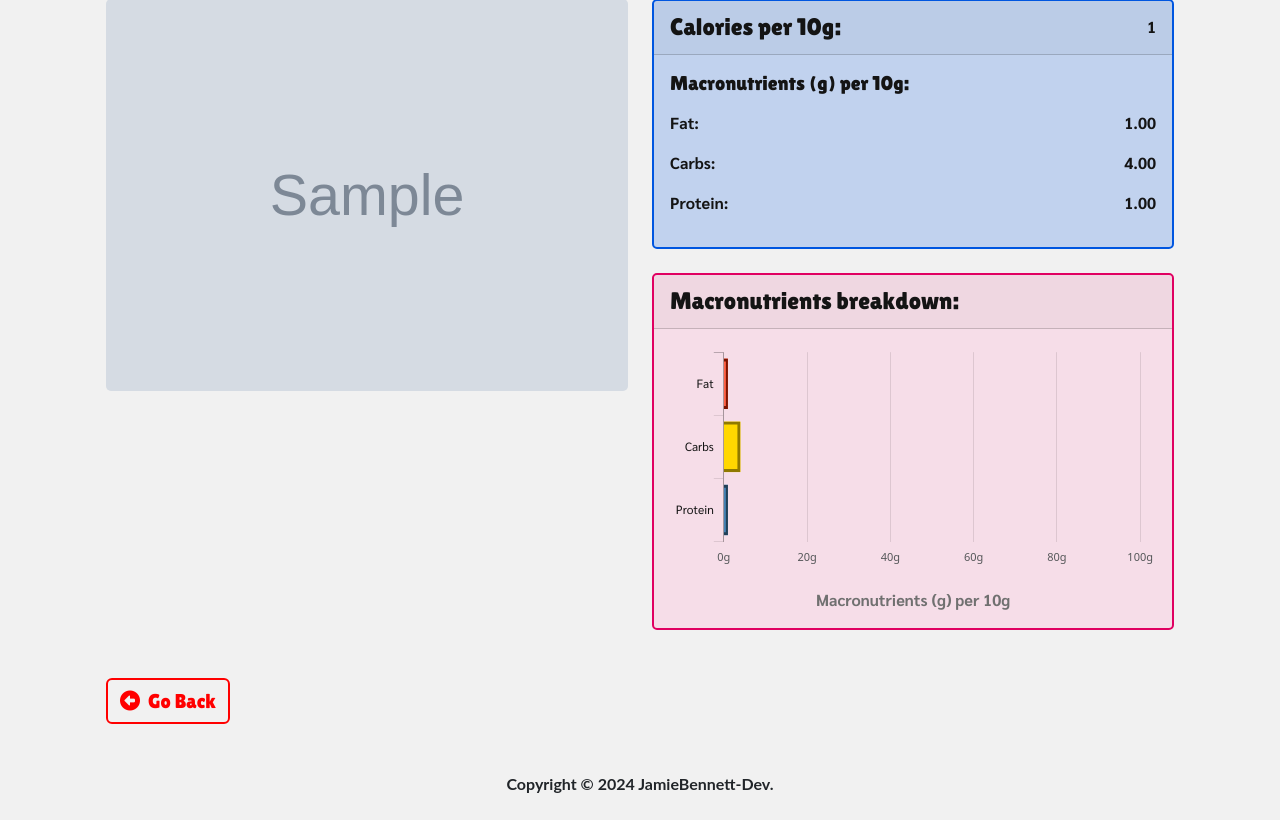
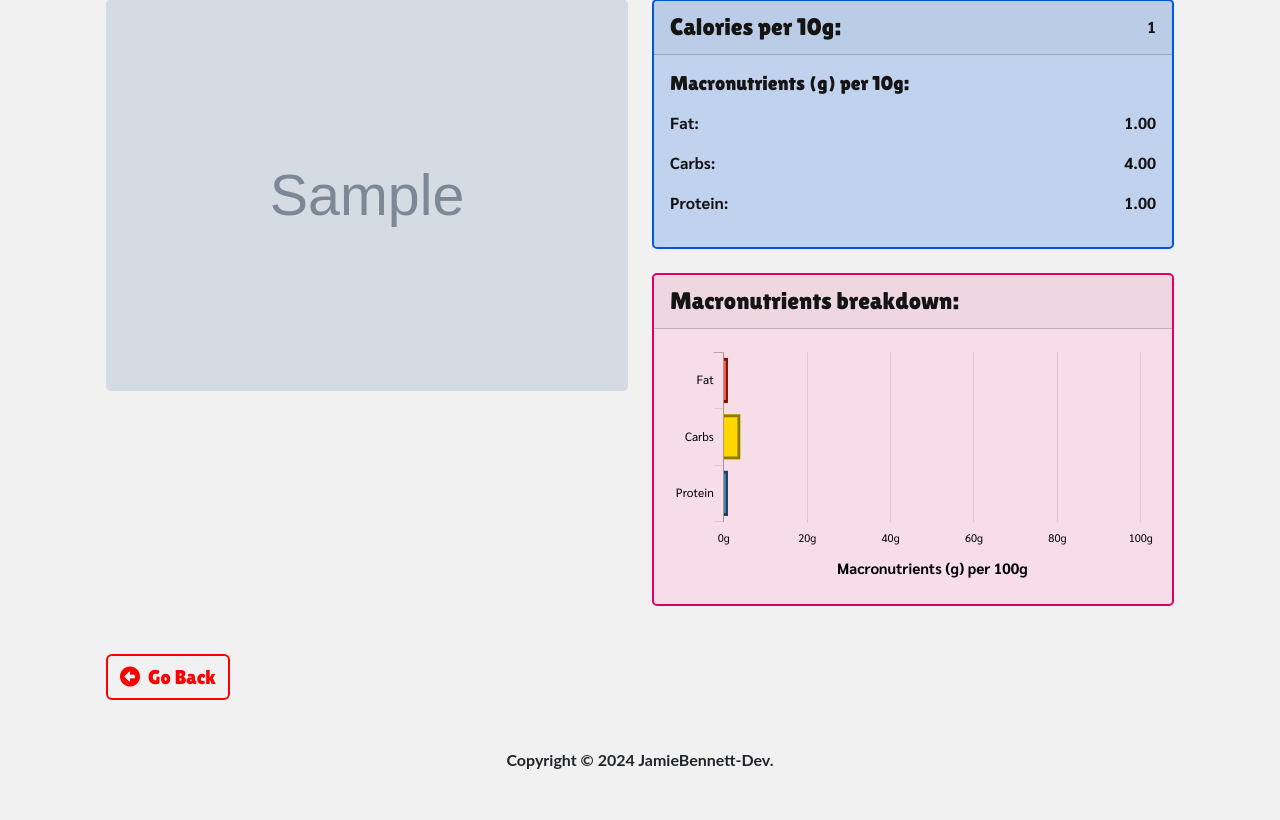
Before and after one commit to JamieBennett-Dev/Calorie-Tracker, a Django app: page /food/1 in a window 1280 px wide. Shown: the part 223-1043 px from the top of the page. After the commit the page ends 992 px from the top, so only its background shows below. Run offline with Django 5.2, Linux system fonts and the light colour scheme; a user stored in the database is signed in; tables that the repository leaves empty hold one stand-in row (values such as "Sample post"); grey boxes marked "Sample" are stand-in pictures; some libraries are stand-ins or nearby versions.

Commit message:
tweaks to foodDetails.js

```diff
--- a/foodtracker/templates/food.html
+++ b/foodtracker/templates/food.html
@@ -71,7 +71,6 @@
                     <div class="card-body justify-content-center">
                         <div class="chart-bar">
                             <canvas id="myBarChart"></canvas>
-                            <p class="mb-0 d-flex justify-content-center" id="chart-subtitle">Macronutrients (g) per {{ food.quantity|floatformat:0 }}g</p>
                         </div>
                     </div>
                 </div>
--- a/foodtracker/templates/food_log_delete.html
+++ b/foodtracker/templates/food_log_delete.html
@@ -11,10 +11,10 @@
             <div class="row justify-content-center">
                 <div class="col-12">
                     <div class="card mb-3" id="food-log-card">
-                        <div class='card-body'>
+                        <div class="card-body">
 
-                            <div class='form-group'>
-                                <form method='POST' class="d-flex justify-content-center align-items-center fs-5">
+                            <div class="form-group">
+                                <form method="POST" class="d-flex justify-content-center align-items-center fs-5">
                                     {% csrf_token %}
 
                                     Are you sure you want to delete this food item?
--- a/static/js/foodDetails.js
+++ b/static/js/foodDetails.js
@@ -18,7 +18,8 @@ protein = parseFloat(proteinValue);
 // Set new default font family and font color to mimic Bootstrap's default styling
 Chart.defaults.global.defaultFontFamily =
   'system-ui, -apple-system, "Segoe UI", Roboto, "Helvetica Neue", Arial, "Noto Sans", "Liberation Sans", sans-serif, "Apple Color Emoji", "Segoe UI Emoji", "Segoe UI Symbol", "Noto Color Emoji"';
-Chart.defaults.global.defaultFontColor = '#858796';
+Chart.defaults.global.defaultFontColor = '#000000';
+Chart.defaults.global.defaultFontFamily = 'Sarabun, sans-serif';
 
 // Horizontal Bar Chart - Macronutrients breakdown
 const ctxBarChart = document.getElementById('myBarChart');
@@ -56,7 +57,7 @@ const myBarChart = new Chart(ctxBarChart, {
             drawOnChartArea: false,
           },
           ticks: {
-            fontColor: '#141414',
+            fontColor: '#000000',
             fontSize: 12,
             fontFamily: 'Sarabun, sans-serif', // Add this line to set the font family
           },
@@ -73,7 +74,7 @@ const myBarChart = new Chart(ctxBarChart, {
           ticks: {
             padding: 5,
             beginAtZero: true,
-            fontColor: '#555759',
+            fontColor: '#000000',
             fontSize: 11,
             min: 0,
             max: 100,
@@ -86,11 +87,11 @@ const myBarChart = new Chart(ctxBarChart, {
           },
           scaleLabel: {
             display: true,
-            padding: 0,
-            fontColor: '#555759',
+            padding: 10,
+            fontColor: '#000000',
             fontSize: 15,
             fontStyle: 700,
-            // labelString: 'Macronutrients (g) per 100g',
+            labelString: 'Macronutrients (g) per 100g',
           },
         },
       ],
```
Also changed, not shown: foodtracker/templates/food_add.html (+10 -2 lines), media/images/orange-juice.jpg (added), media/images/orange-juice_2xwu6JE.jpg (added), media/images/orange-juice_Fa200on.jpg (added), media/images/orange-juice_QSUvfKf.jpg (added), media/images/orange-juice_Rxv8T8g.jpg (added), media/images/orange-juice_aoTeoTB.jpg (added), media/images/orange-juice_vMcYBNt.jpg (added).
